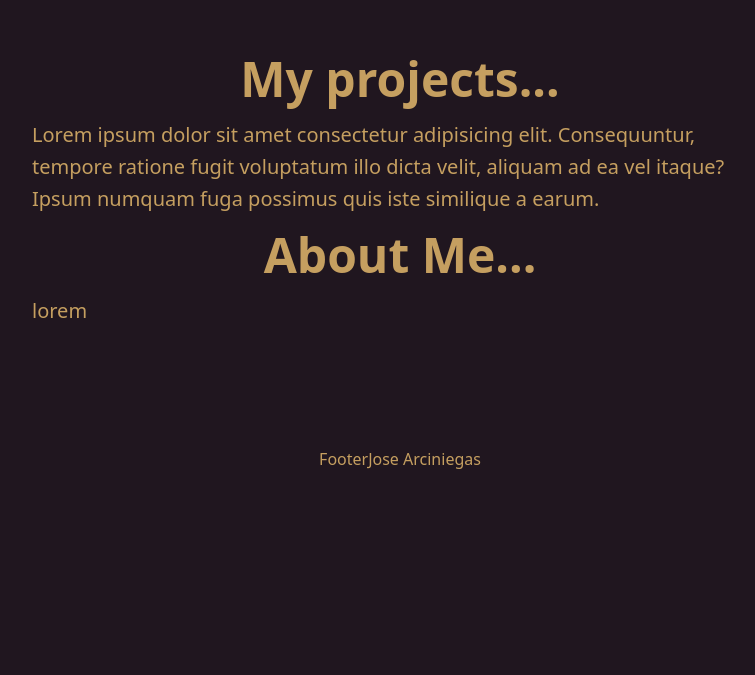
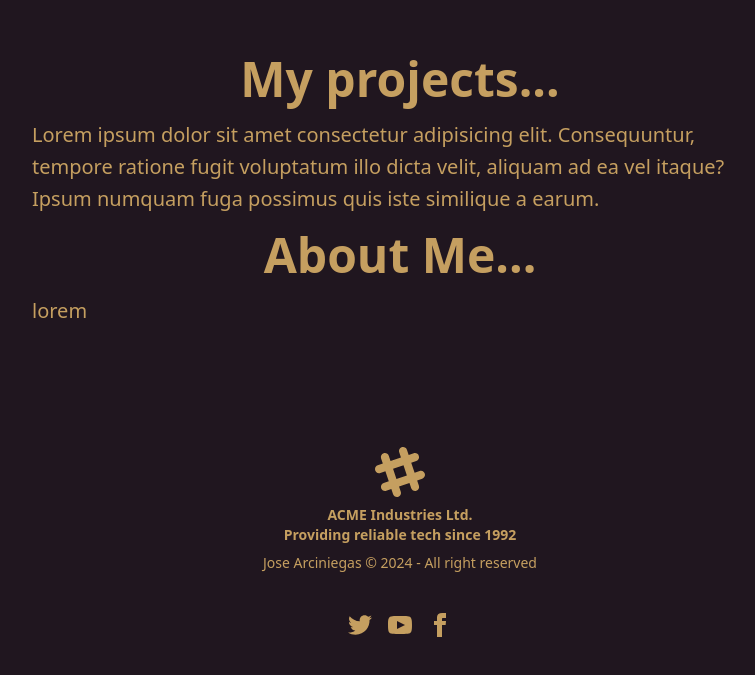
Before and after one commit to JoseArciniegas14/poft1, an Astro site: page / in a window 1280 px wide. Shown: the part 909-1584 px from the top of the page, without its empty margins (240-995 px from the left). Before the commit the page ends 1420 px from the top, so only its background shows below. Built offline with nearby package versions, Linux system fonts and the light colour scheme; Astro itself is replaced by a stand-in of ours.

Commit message:
footer provisional

```diff
--- a/src/components/Footer.astro
+++ b/src/components/Footer.astro
@@ -1,5 +1,16 @@
-<footer class="flex flex-row justify-center p-10">
-    <h3>Footer</h3>
-
-        <p>Jose Arciniegas</p>
-</footer>
+<footer class="footer footer-center p-10 bg-secundary text-base-content">
+    <aside>
+      <svg width="50" height="50" viewBox="0 0 24 24" xmlns="http://www.w3.org/2000/svg" fill-rule="evenodd" clip-rule="evenodd" class="inline-block fill-current"><path d="M22.672 15.226l-2.432.811.841 2.515c.33 1.019-.209 2.127-1.23 2.456-1.15.325-2.148-.321-2.463-1.226l-.84-2.518-5.013 1.677.84 2.517c.391 1.203-.434 2.542-1.831 2.542-.88 0-1.601-.564-1.86-1.314l-.842-2.516-2.431.809c-1.135.328-2.145-.317-2.463-1.229-.329-1.018.211-2.127 1.231-2.456l2.432-.809-1.621-4.823-2.432.808c-1.355.384-2.558-.59-2.558-1.839 0-.817.509-1.582 1.327-1.846l2.433-.809-.842-2.515c-.33-1.02.211-2.129 1.232-2.458 1.02-.329 2.13.209 2.461 1.229l.842 2.515 5.011-1.677-.839-2.517c-.403-1.238.484-2.553 1.843-2.553.819 0 1.585.509 1.85 1.326l.841 2.517 2.431-.81c1.02-.33 2.131.211 2.461 1.229.332 1.018-.21 2.126-1.23 2.456l-2.433.809 1.622 4.823 2.433-.809c1.242-.401 2.557.484 2.557 1.838 0 .819-.51 1.583-1.328 1.847m-8.992-6.428l-5.01 1.675 1.619 4.828 5.011-1.674-1.62-4.829z"></path></svg>
+      <p class="font-bold">
+        ACME Industries Ltd. <br>Providing reliable tech since 1992
+      </p>
+      <p>Jose Arciniegas © 2024 - All right reserved</p>
+    </aside>
+    <nav>
+      <div class="grid grid-flow-col gap-4">
+        <a><svg xmlns="http://www.w3.org/2000/svg" width="24" height="24" viewBox="0 0 24 24" class="fill-current"><path d="M24 4.557c-.883.392-1.832.656-2.828.775 1.017-.609 1.798-1.574 2.165-2.724-.951.564-2.005.974-3.127 1.195-.897-.957-2.178-1.555-3.594-1.555-3.179 0-5.515 2.966-4.797 6.045-4.091-.205-7.719-2.165-10.148-5.144-1.29 2.213-.669 5.108 1.523 6.574-.806-.026-1.566-.247-2.229-.616-.054 2.281 1.581 4.415 3.949 4.89-.693.188-1.452.232-2.224.084.626 1.956 2.444 3.379 4.6 3.419-2.07 1.623-4.678 2.348-7.29 2.04 2.179 1.397 4.768 2.212 7.548 2.212 9.142 0 14.307-7.721 13.995-14.646.962-.695 1.797-1.562 2.457-2.549z"></path></svg></a>
+        <a><svg xmlns="http://www.w3.org/2000/svg" width="24" height="24" viewBox="0 0 24 24" class="fill-current"><path d="M19.615 3.184c-3.604-.246-11.631-.245-15.23 0-3.897.266-4.356 2.62-4.385 8.816.029 6.185.484 8.549 4.385 8.816 3.6.245 11.626.246 15.23 0 3.897-.266 4.356-2.62 4.385-8.816-.029-6.185-.484-8.549-4.385-8.816zm-10.615 12.816v-8l8 3.993-8 4.007z"></path></svg></a>
+        <a><svg xmlns="http://www.w3.org/2000/svg" width="24" height="24" viewBox="0 0 24 24" class="fill-current"><path d="M9 8h-3v4h3v12h5v-12h3.642l.358-4h-4v-1.667c0-.955.192-1.333 1.115-1.333h2.885v-5h-3.808c-3.596 0-5.192 1.583-5.192 4.615v3.385z"></path></svg></a>
+      </div>
+    </nav>
+  </footer>
```
